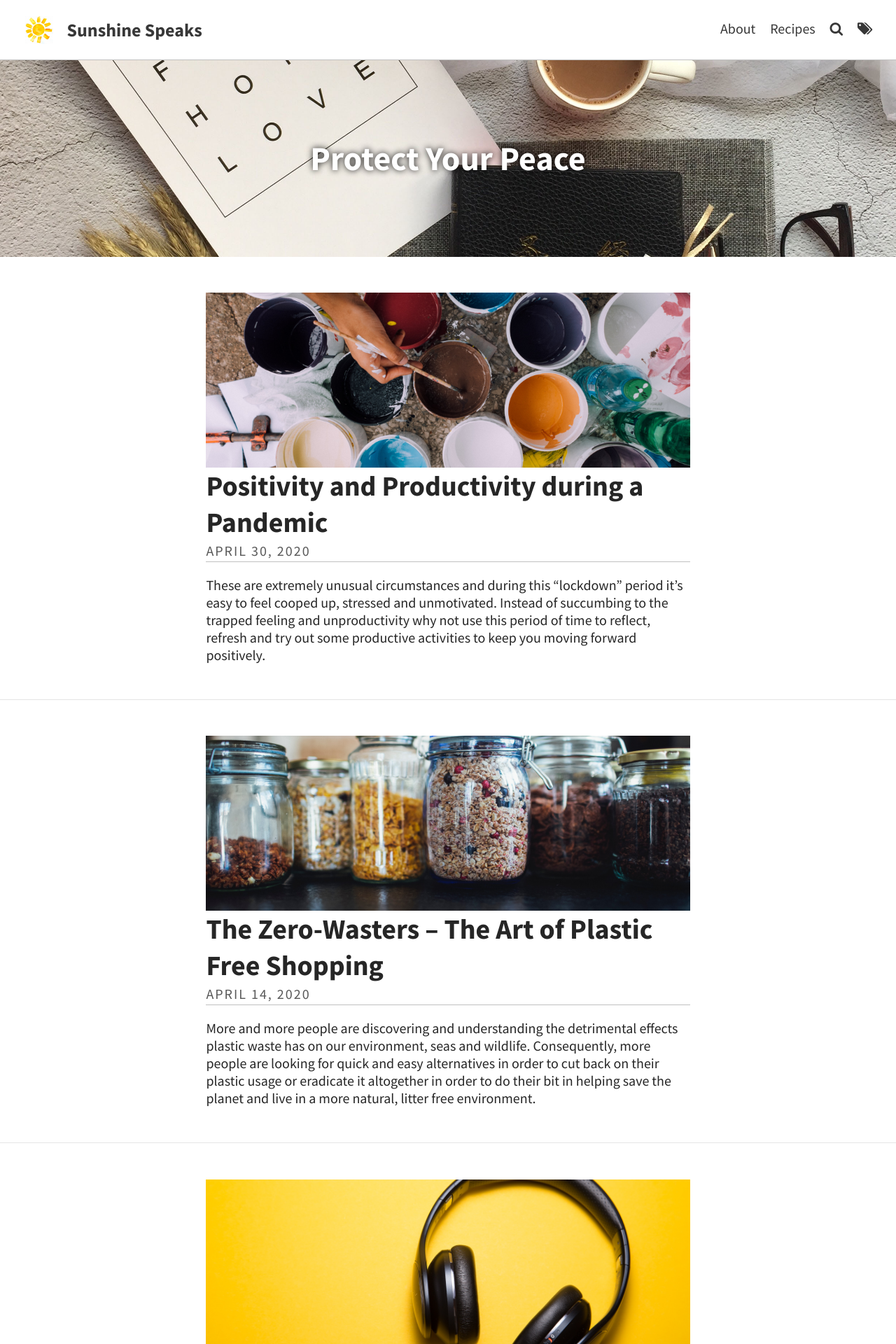
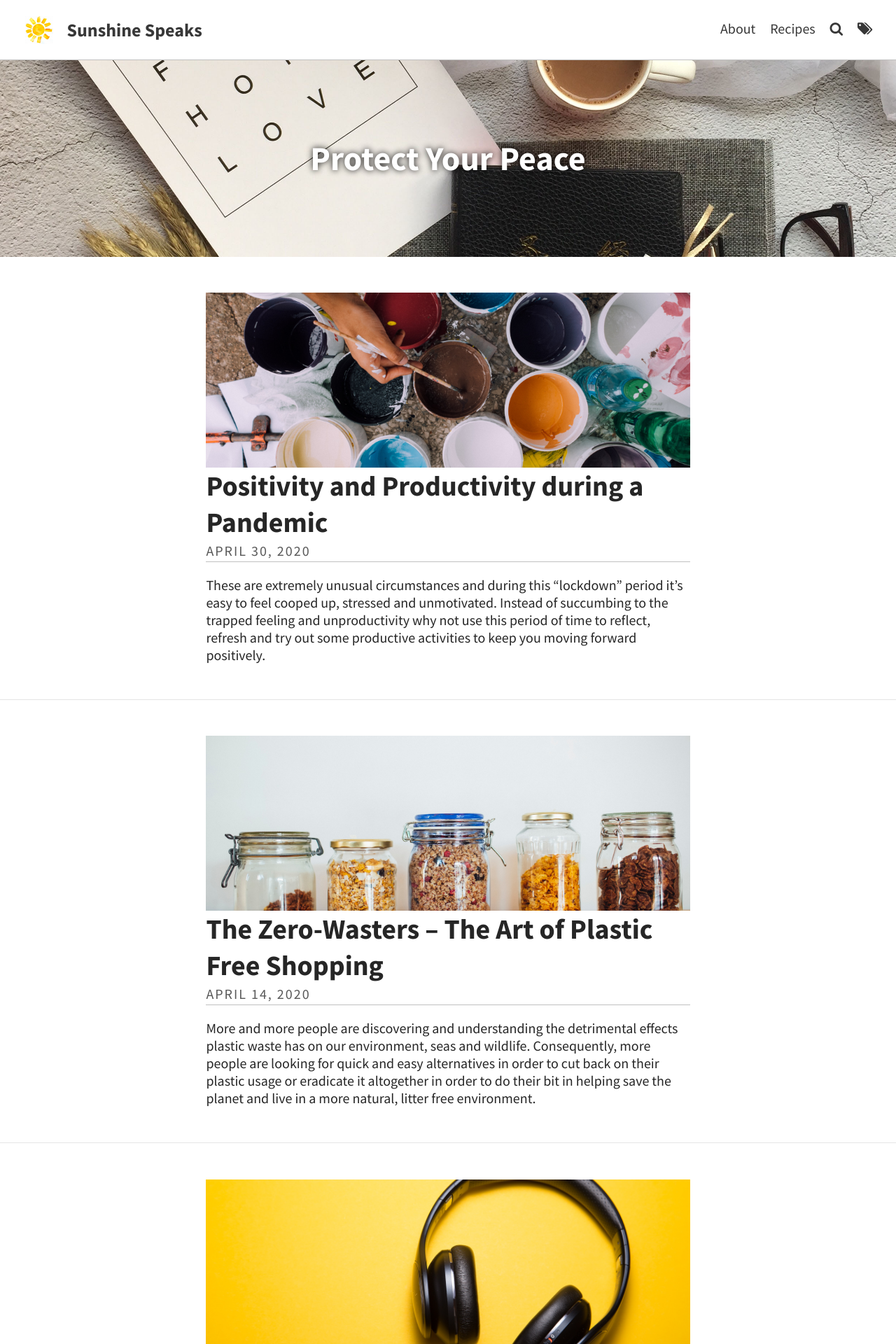
Before and after one commit to sunshinespeaks/sunshinespeaks.github.io, a Jekyll site: the page built from index.html, in a window 1280 px wide. Shown: the top 1920 px of the page at 70% size. Built offline with Jekyll 4.4.1, drawn with Linux system fonts in a browser that asks for light colours; the list of posts is cut into pages by our own code.

Commit message:
Updated The Zero Wasters The Art Of Plastic Free Shopping

```diff
--- a/_posts/2020-04-14-the-zero-wasters-the-art-of-plastic-free-shopping.markdown
+++ b/_posts/2020-04-14-the-zero-wasters-the-art-of-plastic-free-shopping.markdown
@@ -12,7 +12,7 @@ tags:
 - blog
 - sustainable
 - reading
-header_feature_image: "/uploads/Zerowaste.jpg"
+header_feature_image: "/uploads/No%20waste.jpg"
 ---
 
 More and more people are discovering and understanding the detrimental effects plastic waste has on our environment, seas and wildlife. Consequently, more people are looking for quick and easy alternatives in order to cut back on their plastic usage or eradicate it altogether in order to do their bit in helping save the planet and live in a more natural, litter free environment.
```
